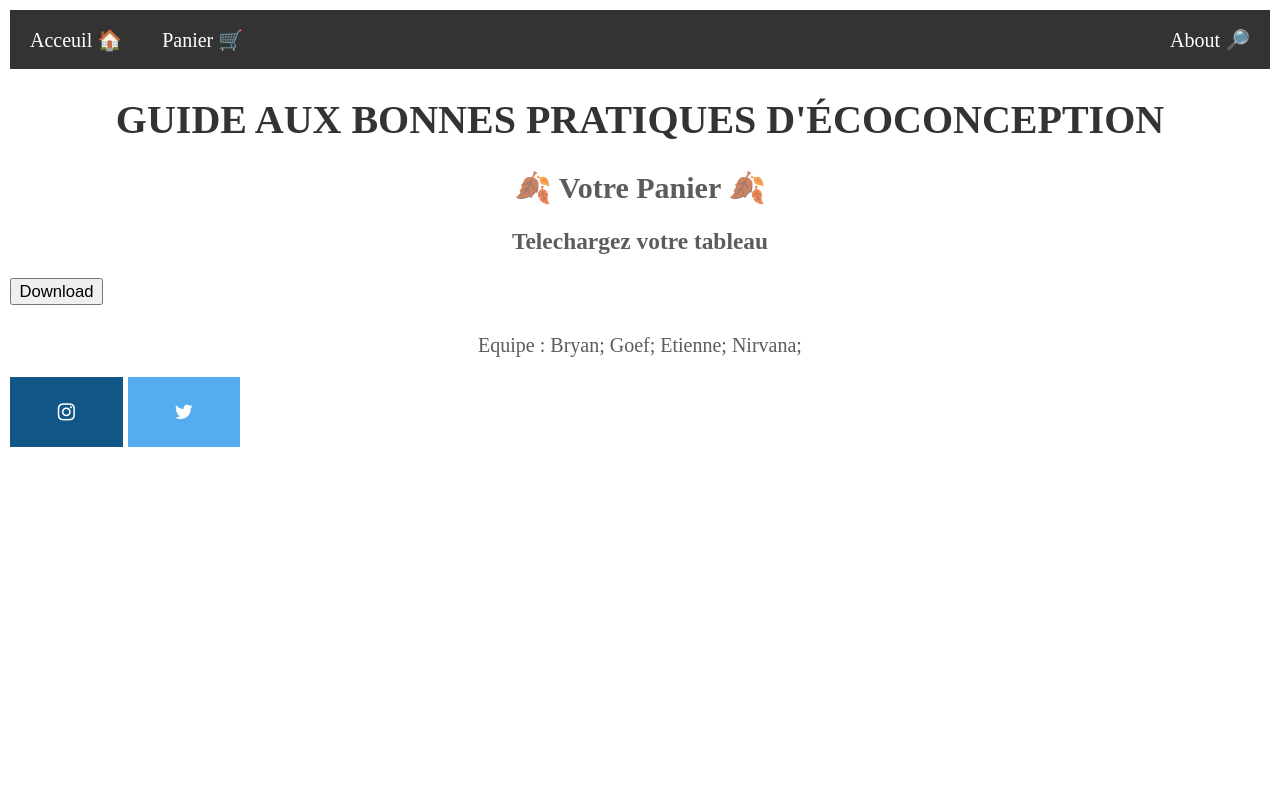
After one commit to tienou29/gitprojectD4G, a PHP site: page /proto/panier.php in a window 1280 px wide. The commit adds this page. Run offline with PHP 8.4, Linux system fonts and the light colour scheme.

Commit message:
panier.php

```diff
--- /dev/null
+++ b/proto/panier.php
@@ -0,0 +1,58 @@
+</html>
+<!DOCTYPE html>
+<html lang="fr">
+
+<head>
+    <meta charset="UTF-8">
+    <meta name="description"
+        content="Panier des solutions d'écodeveloppement selectionnées.">
+    <meta name="keywords" content="ecoconception, design for green, challenge, esaip">
+    <meta name="viewport" content="width=device-width, initial-scale=1.0">
+    <meta http-equiv="X-UA-Compatible" content="ie=edge">
+
+    <title>Panier D4G</title>
+    <link rel="stylesheet" href="stylepanier.css">
+    <link rel="icon" type="image/x-icon" href="gitprojectD4G/images/favicon.ico">
+
+</head>
+<body>
+    <div class="navigBar">
+        <ul>
+            <li><a class="active" href="index.php">Acceuil 🏠</a></li>
+            <li><a href="panier.php">Panier 🛒</a></li>
+            <li style="float:right"><a class="active" href="https://design4green.org/">About 🔎</a></li>
+        </ul>
+    </div>
+    <div class="content">
+
+        <h1>GUIDE AUX BONNES PRATIQUES D'ÉCOCONCEPTION</h1>
+
+        <div>
+            <div class="description">
+                <h2>🍂 Votre Panier 🍂</h2>
+            </div>
+        </div>
+    </div>
+    <h3>Telechargez votre tableau</h3>
+
+        <div class="telechargement">
+            <button class="btn" href=""><i class="download" alt="telechargement de votre ..."></i> Download</button>
+        </div>
+
+    <footer>
+
+        <div class="textblock">
+            <p>Equipe : Bryan; Goef; Etienne; Nirvana;</p>
+        </div>
+
+
+        <link rel="stylesheet"
+            href="https://cdnjs.cloudflare.com/ajax/libs/font-awesome/4.7.0/css/font-awesome.min.css">
+
+        <a href="https://www.instagram.com/madeleine.d4g/?hl=fr" class="fa fa-instagram" alt="instagram"
+            accesskey="i"></a>
+        <a href="https://twitter.com/madeleineD4G" class="fa fa-twitter" alt="twitter" accesskey="t"></a>
+    </footer>
+
+
+</body>
--- a/proto/style.css
+++ b/proto/style.css
@@ -70,12 +70,6 @@ body {
   li a:hover {
     background-color: #111;
   }
-
-.navigBar img{
-  width:30px;
-  height:30px;
-}
-
 
 
 h1 {
--- /dev/null
+++ b/proto/stylepanier.css
@@ -0,0 +1,286 @@
+body {
+    font-size: 1rem;
+    zoom: 125%;
+  }
+
+  .flex-container {
+    padding-left: 30px;
+    padding-right: 30px;
+    display: flex;
+    flex-wrap: wrap;
+    justify-content: center;
+  }
+
+  .flex-container > div {
+    background-color: #f1f1f1;
+    width: 200px;
+    margin: 50px;
+    text-align: center;
+    font-family : "Bembo";
+    line-height: 30px;
+    font-size: 15px;
+    border: solid 2px;
+    padding-top: 10px;
+    padding-bottom: 10px;
+    width: 20%;
+  }
+
+  .styled {
+      border: 0;
+      line-height: 2.5;
+      padding: 0 20px;
+      font-size: 1rem;
+      text-align: center;
+      color: #fff;
+      text-shadow: 1px 1px 1px #000;
+      border-radius: 10px;
+      background-color: rgba(94, 39, 80, 1);
+      background-image: linear-gradient(to top left,
+                                        rgba(0, 0, 0, .2),
+                                        rgba(0, 0, 0, .2) 30%,
+                                        rgba(0, 0, 0, 0));
+      box-shadow: inset 2px 2px 3px rgba(255, 255, 255, .6),
+                  inset -2px -2px 3px rgba(0, 0, 0, .6);
+      cursor: pointer;
+  }
+
+  .styled:hover {
+      background-color: rgba(119, 33, 111, 1)
+  }
+
+  .styled:active {
+      box-shadow: inset -2px -2px 3px rgba(255, 255, 255, .6),
+                  inset 2px 2px 3px rgba(0, 0, 0, .6);
+  }
+
+
+  ul {
+      list-style-type: none;
+      margin: 0;
+      padding: 0;
+      overflow: hidden;
+      background-color: #333;
+    }
+
+  li {
+      float: left;
+    }
+
+
+  li a {
+      display: block;
+      color: white;
+      text-align: center;
+      padding: 14px 16px;
+      text-decoration: none;
+    }
+
+    /* Change the link color to #111 (black) on hover */
+  li a:hover {
+      background-color: #111;
+    }
+
+  .navigBar img{
+    width:30px;
+    height:30px;
+  }
+
+
+
+  h1 {
+      font-family : "Rockwell Bold";
+      color: rgba(51, 51, 51);
+      text-align: center;
+
+  }
+
+  .description h2{
+    font-family : "Bembo";
+    text-align: center;
+    color: rgba(51, 51, 51, 0.8);
+    margin-bottom: 0px;
+  }
+
+  .keywords p{
+    font-size: small;
+    font-weight: 20;
+    color: rgba(51, 51, 51, 0.6);
+    font-family : "Bembo";
+    margin-top: 0px;
+  }
+
+  p {
+      text-align: center;
+      margin-left: auto;
+      margin-right: auto;
+      display:block;
+      font-family : "Bembo";
+      color: rgba(51, 51, 51, 0.8);
+  }
+
+  h3 {
+    font-family : "Bembo";
+      color: rgba(51, 51, 51, 0.8);
+      text-align: center;
+  }
+
+  .selectors * {
+    text-align:center;
+    display: block;
+    margin: 0 auto;
+    position: relative;
+    font-family : "Bembo";
+    padding: 6px 30px;
+    width: 200px;
+  }
+  .selectors select {
+    background-color: #5E2750;
+    color: white;
+    border: none;
+    font-size: 15px;
+    box-shadow: 0 5px 25px rgba(0, 0, 0, 0.2);
+    -webkit-appearance: button;
+    appearance: button;
+    outline: none;
+  }
+
+  .select {
+    padding: 0 0 0.5em;
+  }
+
+  .flex-container {
+    display: flex;
+    padding: 30px;
+    flex-wrap: wrap;
+    justify-content:center;
+  }
+
+  .flex-container > div {
+    background-color: #f1f1f1;
+    width: 200px;
+    margin: 50px;
+    text-align: center;
+    line-height: 30px;
+    font-size: 15px;
+  }
+
+  .styled {
+      border: 0;
+      line-height: 2.5;
+      padding: 0 20px;
+      font-size: 1rem;
+      text-align: center;
+      color: #fff;
+      text-shadow: 1px 1px 1px #000;
+      border-radius: 10px;
+      background-color: rgba(220, 0, 0, 1);
+      background-image: linear-gradient(to top left,
+                                        rgba(0, 0, 0, .2),
+                                        rgba(0, 0, 0, .2) 30%,
+                                        rgba(0, 0, 0, 0));
+      box-shadow: inset 2px 2px 3px rgba(255, 255, 255, .6),
+                  inset -2px -2px 3px rgba(0, 0, 0, .6);
+  }
+
+  .styled:hover {
+      background-color: rgba(255, 0, 0, 1);
+  }
+
+  .styled:active {
+      box-shadow: inset -2px -2px 3px rgba(255, 255, 255, .6),
+                  inset 2px 2px 3px rgba(0, 0, 0, .6);
+  }
+
+
+  .lolhehe {
+    background-color: #5E2750;
+    border: none;
+    color: white;
+    padding: 12px 30px;
+    cursor: pointer;
+    font-size: 15px;
+    box-shadow: 0 5px 25px rgba(0, 0, 0, 0.2);
+  }
+
+  .downl{
+    display: flex;
+    justify-content: center;
+  }
+
+  /* Darker background on mouse-over */
+  .a.lolhehe:hover {
+    background-color: #77216F;
+    cursor: pointer;
+  }
+
+  a.lolhehe {
+    -webkit-appearance: button;
+    -moz-appearance: button;
+    appearance: button;
+    justify-content: center;
+  }
+
+  footer{
+      padding-top: 7px;
+      bottom:0;
+      left: 0;
+      width:100%;
+      height:60px;
+  }
+  .fa {
+      padding: 20px;
+      font-size: 30px;
+      width: 50px;
+      text-align: center;
+      text-decoration: none;
+    }
+
+    /* Add a hover effect if you want */
+    .fa:hover {
+      opacity: 0.7;
+    }
+
+    /* Set a specific color for each brand */
+
+    /* Facebook */
+    .fa-instagram {
+      background: #125688;
+      color: white;
+    }
+
+    /* Twitter */
+    .fa-twitter {
+      background: #55ACEE;
+      color: white;
+    }
+
+
+  @media screen and (max-width: 1024px){
+
+
+  }
+
+  /* sous 425 pixels le background commence à être moche */
+  @media screen and (max-width:  425px){
+
+  .body{
+    zoom:100%;
+  }
+
+  .navigBar img{
+      width:30px;
+      height:30px;
+    }
+
+  }
+
+  /* sous 320 pixels la nav bar deconne */
+  @media screen and (max-width: 375px){
+
+  body{
+    zoom:100%;
+  }
+
+
+
+  }
```
Also changed, not shown: proto/index.php (+7 -15 lines).
